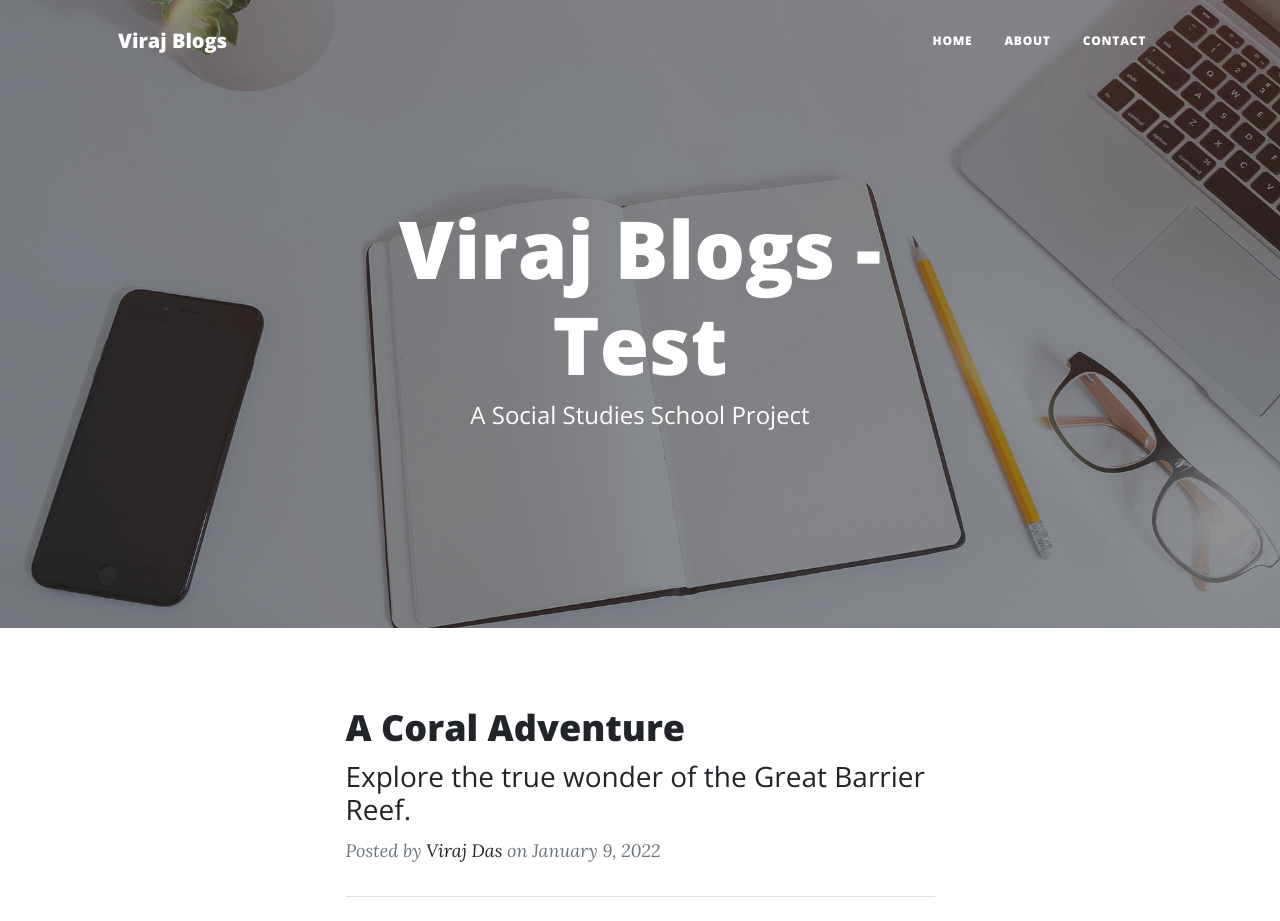
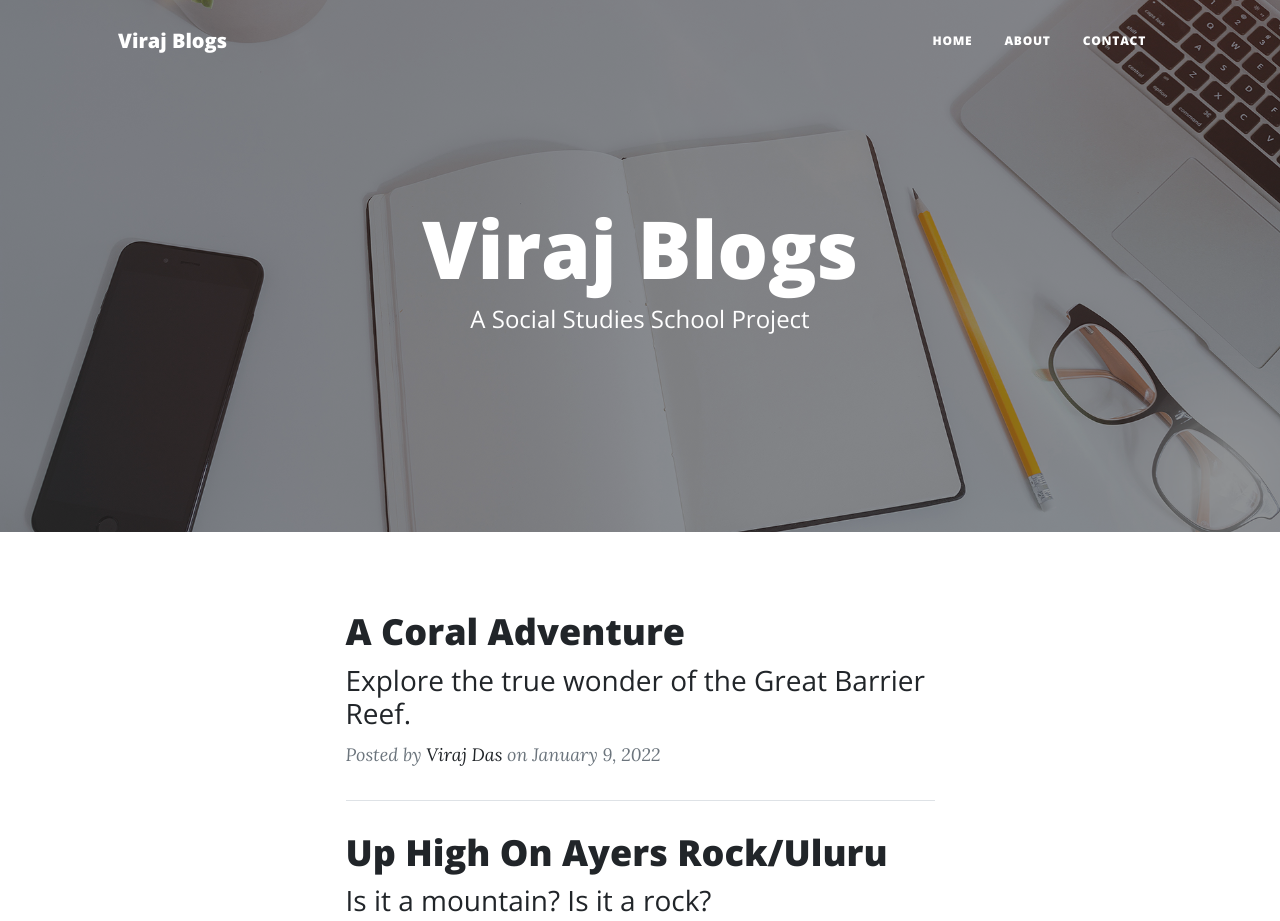
Before and after one commit to virajdas/virajssblogs, a plain HTML site: page index.html in a window 1280 px wide. Shown: the top 921 px of the page. Drawn offline with nearby package versions, Linux system fonts and the light colour scheme.

Commit message:
Removed The - Test

```diff
--- a/index.html
+++ b/index.html
@@ -40,7 +40,7 @@
                 <div class="row gx-4 gx-lg-5 justify-content-center">
                     <div class="col-md-10 col-lg-8 col-xl-7">
                         <div class="site-heading">
-                            <h1>Viraj Blogs - Test</h1>
+                            <h1>Viraj Blogs</h1>
                             <span class="subheading">A Social Studies School Project</span>
                         </div>
                     </div>
```
